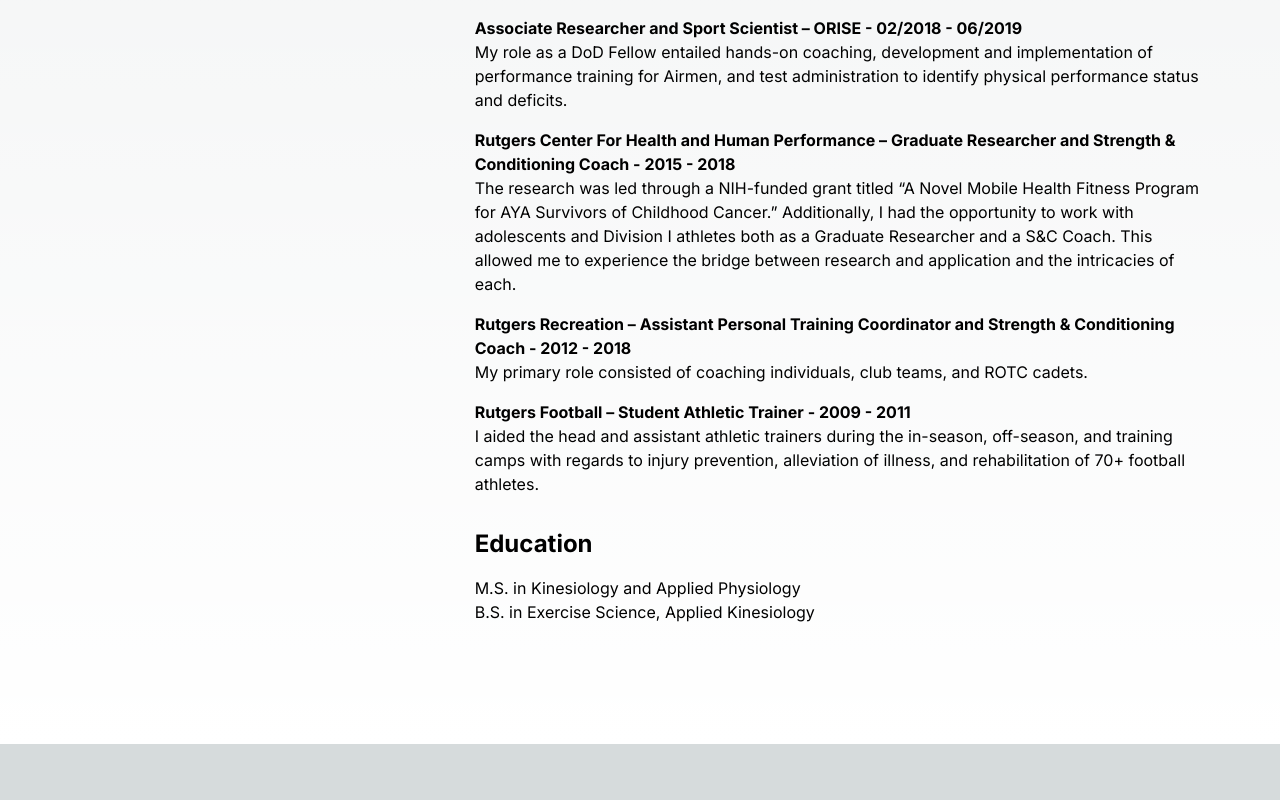
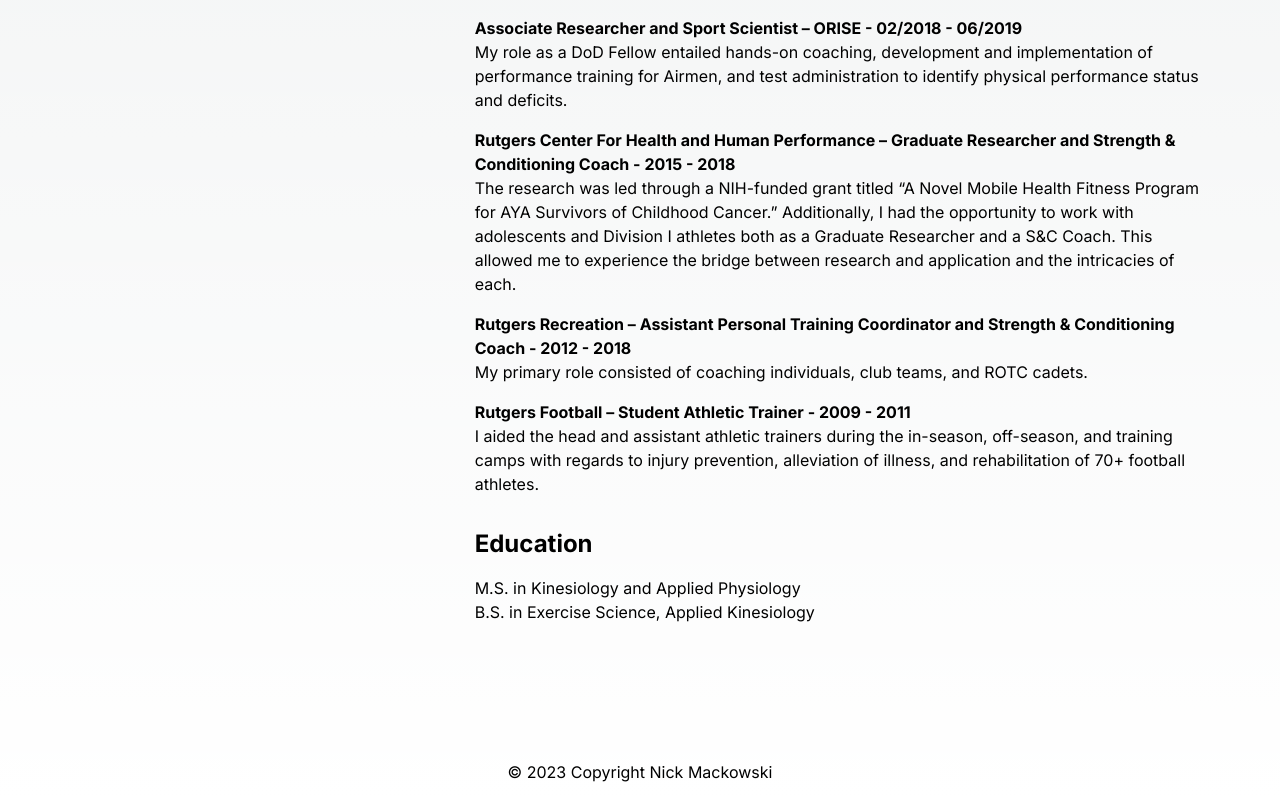
Before and after one commit to nmack41/nmdotcom, a Next.js app: page / in a window 1280 px wide. Shown: the part 2596-3396 px from the top of the page. Before the commit the page ends 3340 px from the top, so only its background shows below. Built offline with nearby package versions, Linux system fonts and the light colour scheme.

Commit message:
added footer

```diff
--- a/src/app/layout.tsx
+++ b/src/app/layout.tsx
@@ -1,25 +1,28 @@
-import './globals.css'
-import type { Metadata } from 'next'
-import { Inter } from 'next/font/google'
-import Header from '@/layout/Header'
+import './globals.css';
+import type { Metadata } from 'next';
+import { Inter } from 'next/font/google';
+import Header from '@/layout/Header';
+import Footer from '@/layout/Footer';
 
-const inter = Inter({ subsets: ['latin'] })
+const inter = Inter({ subsets: ['latin'] });
 
 export const metadata: Metadata = {
   title: 'Create Next App',
   description: 'Generated by create next app',
-}
+};
 
 export default function RootLayout({
   children,
 }: {
-  children: React.ReactNode
+  children: React.ReactNode;
 }) {
   return (
-    <div><Header />
-    <html lang="en">
-      <body className={inter.className}>{children}</body>
-    </html>
+    <div>
+      <Header />
+      <html lang="en">
+        <body className={inter.className}>{children}</body>
+      </html>
+      <Footer />
     </div>
-  )
+  );
 }
--- /dev/null
+++ b/src/layout/Footer.tsx
@@ -0,0 +1,13 @@
+import Link from 'next/link';
+
+export default function Footer() {
+    return (
+      <footer className="bg-secondary-100 text-center dark:bg-secondary-600">
+        {/* Copyright section */}
+        <div className="bg-secondary-200 p-4 text-center text-secondary-700 dark:bg-secondary-700 dark:text-secondary-200">
+          © 2023 Copyright
+          <span className="text-secondary-800 dark:text-secondary-400"> Nick Mackowski</span>
+        </div>
+      </footer>
+    );
+  };
```
